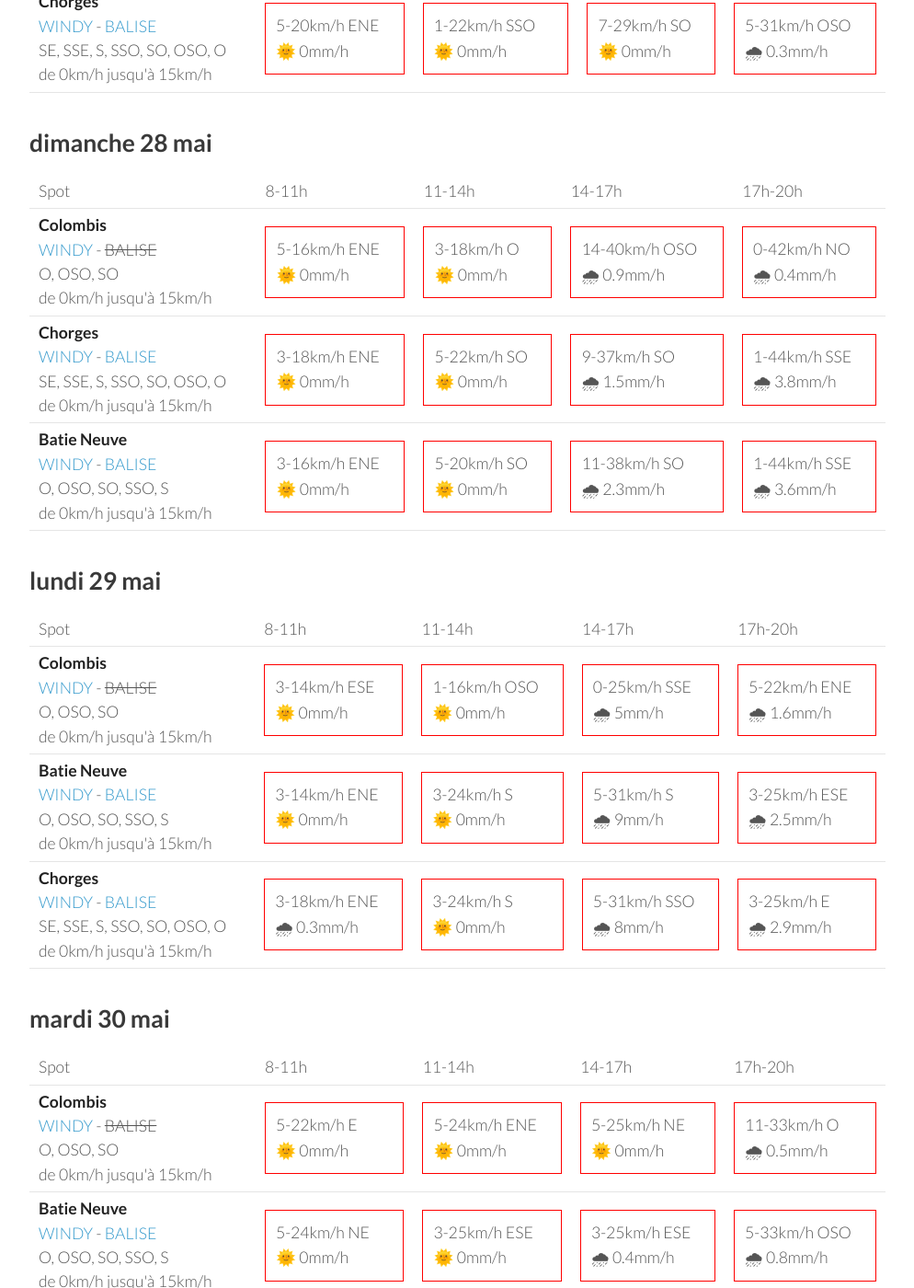
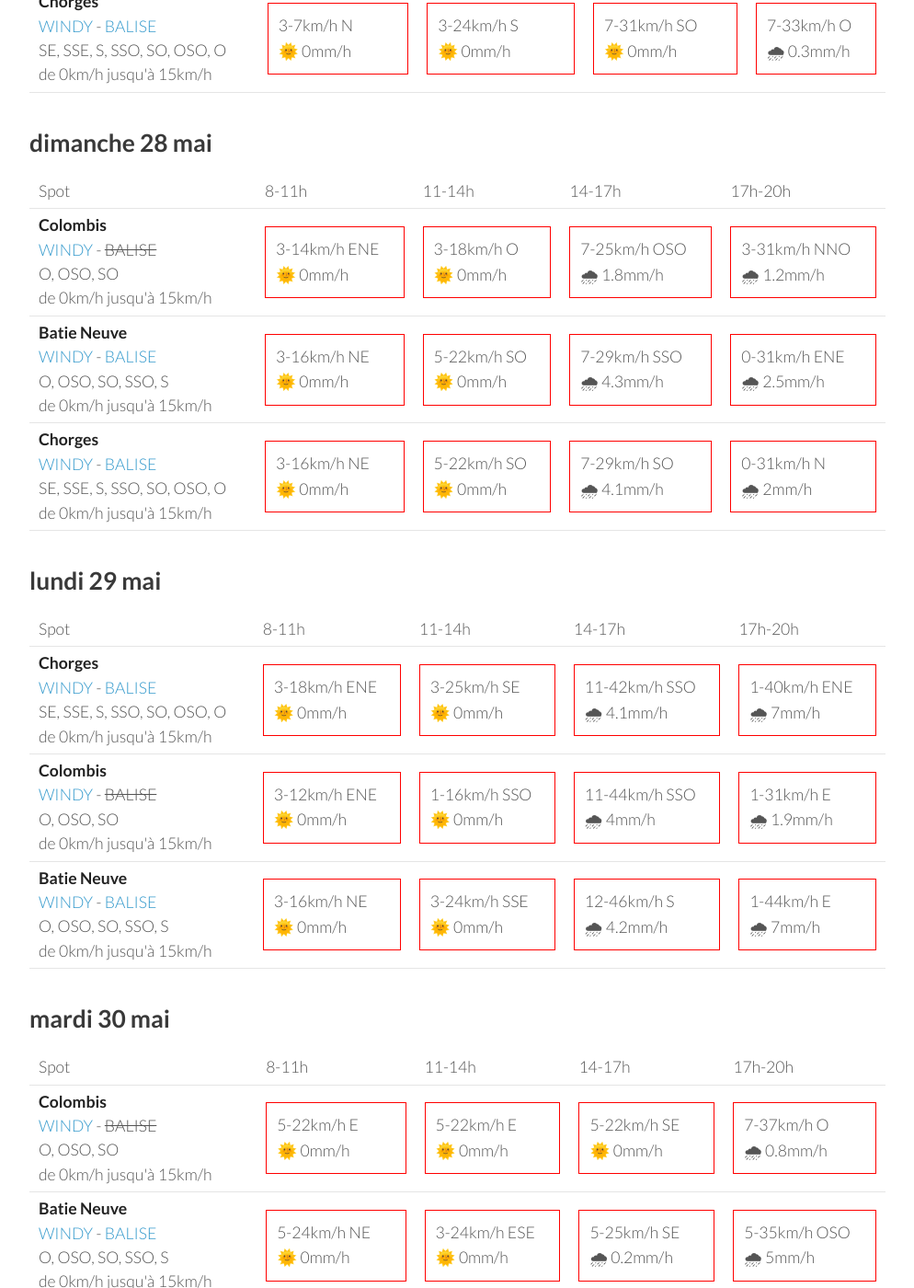
Before and after one commit to parapente-dans-le-nord/parapente-dans-le-nord.github.io, a Jekyll site: the page built from serre_poncon.markdown, in a window 1280 px wide and 1400 px high, scrolled down 1568 px. Shown: the whole window at 92% size, without its empty margins (26-1020 px from the left). Built offline with Jekyll 4.4.1, drawn with Linux system fonts in a browser that asks for light colours; some of the changed text lies outside the part shown.

Commit message:
update index.markdown

```diff
--- a/serre_poncon.markdown
+++ b/serre_poncon.markdown
@@ -22,30 +22,30 @@ page mise à jour le jeudi 25 mai 17:31
       <td>17h-20h</td>
     </tr>
 <tr>
+        <td><strong>Batie Neuve</strong><br><a href="https://windy.com/44.584/6.236?44.559,6.262,10,m:eTtagly">WINDY</a> - <span class=""><a href="https://www.openwindmap.org/PP554">BALISE</a> </span><br> <span class="vent-favorable">O, OSO, SO, SSO, S</span><br><span class="force-vent">de 0km/h jusqu'à 15km/h</span> </td>
+
+            <td><div class="not-flyable"><p>0-0km/h NA</p><p>🌧️ 0mm/h</p></div></td>
+            <td><div class="not-flyable"><p>0-0km/h NA</p><p>🌧️ 0mm/h</p></div></td>
+            <td><div class="not-flyable"><p>0-0km/h NA</p><p>🌧️ 0mm/h</p></div></td>
+            <td><div class="flyable"><p>5-14km/h SSO</p><p>🌧 3mm/h</p></div></td>
+
+    </tr>
+<tr>
         <td><strong>Chorges</strong><br><a href="https://windy.com/44.578/6.280?44.559,6.262,10">WINDY</a> - <span class=""><a href="https://www.openwindmap.org/PP554">BALISE</a> </span><br> <span class="vent-favorable">SE, SSE, S, SSO, SO, OSO, O</span><br><span class="force-vent">de 0km/h jusqu'à 15km/h</span> </td>
 
             <td><div class="not-flyable"><p>0-0km/h NA</p><p>🌧️ 0mm/h</p></div></td>
-            <td><div class="not-flyable"><p>12-27km/h ESE</p><p>🌧 1mm/h</p></div></td>
-            <td><div class="not-flyable"><p>9-20km/h SSO</p><p>🌧 0.5mm/h</p></div></td>
-            <td><div class="not-flyable"><p>11-27km/h NO</p><p>🌧 0.7mm/h</p></div></td>
+            <td><div class="not-flyable"><p>0-0km/h NA</p><p>🌧️ 0mm/h</p></div></td>
+            <td><div class="not-flyable"><p>0-0km/h NA</p><p>🌧️ 0mm/h</p></div></td>
+            <td><div class="flyable"><p>7-12km/h OSO</p><p>🌧 3.1mm/h</p></div></td>
 
     </tr>
 <tr>
         <td><strong>Colombis</strong><br><a href="https://windy.com/44.494/6.216?44.559,6.262,10">WINDY</a> - <span class="no-balise"> BALISE </span><br> <span class="vent-favorable">O, OSO, SO</span><br><span class="force-vent">de 0km/h jusqu'à 15km/h</span> </td>
 
             <td><div class="not-flyable"><p>0-0km/h NA</p><p>🌧️ 0mm/h</p></div></td>
-            <td><div class="not-flyable"><p>12-29km/h E</p><p>🌧 1mm/h</p></div></td>
-            <td><div class="not-flyable"><p>7-22km/h SSE</p><p>🌧 0.8mm/h</p></div></td>
-            <td><div class="not-flyable"><p>7-31km/h ONO</p><p>🌧 1.4mm/h</p></div></td>
-
-    </tr>
-<tr>
-        <td><strong>Batie Neuve</strong><br><a href="https://windy.com/44.584/6.236?44.559,6.262,10,m:eTtagly">WINDY</a> - <span class=""><a href="https://www.openwindmap.org/PP554">BALISE</a> </span><br> <span class="vent-favorable">O, OSO, SO, SSO, S</span><br><span class="force-vent">de 0km/h jusqu'à 15km/h</span> </td>
-
             <td><div class="not-flyable"><p>0-0km/h NA</p><p>🌧️ 0mm/h</p></div></td>
-            <td><div class="not-flyable"><p>12-29km/h SE</p><p>🌧 0.8mm/h</p></div></td>
-            <td><div class="not-flyable"><p>9-22km/h S</p><p>🌧 0.5mm/h</p></div></td>
-            <td><div class="not-flyable"><p>12-25km/h NO</p><p>🌧 1mm/h</p></div></td>
+            <td><div class="not-flyable"><p>0-0km/h NA</p><p>🌧️ 0mm/h</p></div></td>
+            <td><div class="not-flyable"><p>3-7km/h ESE</p><p>🌧 1.1mm/h</p></div></td>
 
     </tr>
 
@@ -69,28 +69,28 @@ page mise à jour le jeudi 25 mai 17:31
 
             <td><div class="not-flyable"><p>1-5km/h NNE</p><p>🌞 0mm/h</p></div></td>
             <td><div class="flyable"><p>7-14km/h OSO</p><p>🌞 0mm/h</p></div></td>
-            <td><div class="not-flyable"><p>9-22km/h SO</p><p>🌞 0mm/h</p></div></td>
-            <td><div class="not-flyable"><p>7-16km/h ONO</p><p>🌞 0mm/h</p></div></td>
+            <td><div class="not-flyable"><p>11-22km/h SO</p><p>🌞 0mm/h</p></div></td>
+            <td><div class="not-flyable"><p>7-20km/h OSO</p><p>🌞 0mm/h</p></div></td>
+
+
+    </tr>
+<tr>
+        <td><strong>Colombis</strong><br><a href="https://windy.com/44.494/6.216?44.559,6.262,10">WINDY</a> - <span class="no-balise"> BALISE </span><br> <span class="vent-favorable">O, OSO, SO</span><br><span class="force-vent">de 0km/h jusqu'à 15km/h</span> </td>
+
+            <td><div class="not-flyable"><p>11-25km/h ENE</p><p>🌞 0mm/h</p></div></td>
+            <td><div class="not-flyable"><p>5-18km/h SE</p><p>🌞 0mm/h</p></div></td>
+            <td><div class="not-flyable"><p>7-22km/h OSO</p><p>🌞 0mm/h</p></div></td>
+            <td><div class="not-flyable"><p>9-24km/h SO</p><p>🌞 0mm/h</p></div></td>
 
 
     </tr>
 <tr>
         <td><strong>Batie Neuve</strong><br><a href="https://windy.com/44.584/6.236?44.559,6.262,10,m:eTtagly">WINDY</a> - <span class=""><a href="https://www.openwindmap.org/PP554">BALISE</a> </span><br> <span class="vent-favorable">O, OSO, SO, SSO, S</span><br><span class="force-vent">de 0km/h jusqu'à 15km/h</span> </td>
 
-            <td><div class="not-flyable"><p>3-5km/h N</p><p>🌞 0mm/h</p></div></td>
+            <td><div class="not-flyable"><p>3-7km/h N</p><p>🌞 0mm/h</p></div></td>
             <td><div class="not-flyable"><p>7-16km/h SO</p><p>🌞 0mm/h</p></div></td>
             <td><div class="not-flyable"><p>9-24km/h SO</p><p>🌞 0mm/h</p></div></td>
-            <td><div class="not-flyable"><p>3-22km/h NO</p><p>🌞 0mm/h</p></div></td>
-
-
-    </tr>
-<tr>
-        <td><strong>Colombis</strong><br><a href="https://windy.com/44.494/6.216?44.559,6.262,10">WINDY</a> - <span class="no-balise"> BALISE </span><br> <span class="vent-favorable">O, OSO, SO</span><br><span class="force-vent">de 0km/h jusqu'à 15km/h</span> </td>
-
-            <td><div class="not-flyable"><p>7-18km/h ENE</p><p>🌞 0mm/h</p></div></td>
-            <td><div class="not-flyable"><p>5-14km/h SSE</p><p>🌞 0mm/h</p></div></td>
-            <td><div class="not-flyable"><p>7-22km/h SO</p><p>🌞 0mm/h</p></div></td>
-            <td><div class="not-flyable"><p>9-24km/h SO</p><p>🌞 0mm/h</p></div></td>
+            <td><div class="not-flyable"><p>7-22km/h SSO</p><p>🌞 0mm/h</p></div></td>
 
 
     </tr>
@@ -114,29 +114,29 @@ page mise à jour le jeudi 25 mai 17:31
         <td><strong>Colombis</strong><br><a href="https://windy.com/44.494/6.216?44.559,6.262,10">WINDY</a> - <span class="no-balise"> BALISE </span><br> <span class="vent-favorable">O, OSO, SO</span><br><span class="force-vent">de 0km/h jusqu'à 15km/h</span> </td>
 
             <td><div class="not-flyable"><p>5-18km/h ENE</p><p>🌞 0mm/h</p></div></td>
-            <td><div class="not-flyable"><p>3-18km/h NNO</p><p>🌞 0mm/h</p></div></td>
-            <td><div class="not-flyable"><p>5-22km/h O</p><p>🌞 0mm/h</p></div></td>
-            <td><div class="not-flyable"><p>7-27km/h SSO</p><p>🌧 0.2mm/h</p></div></td>
+            <td><div class="not-flyable"><p>1-18km/h NNO</p><p>🌞 0mm/h</p></div></td>
+            <td><div class="not-flyable"><p>7-24km/h OSO</p><p>🌞 0mm/h</p></div></td>
+            <td><div class="not-flyable"><p>7-25km/h O</p><p>🌞 0mm/h</p></div></td>
 
 
     </tr>
 <tr>
         <td><strong>Batie Neuve</strong><br><a href="https://windy.com/44.584/6.236?44.559,6.262,10,m:eTtagly">WINDY</a> - <span class=""><a href="https://www.openwindmap.org/PP554">BALISE</a> </span><br> <span class="vent-favorable">O, OSO, SO, SSO, S</span><br><span class="force-vent">de 0km/h jusqu'à 15km/h</span> </td>
 
-            <td><div class="not-flyable"><p>5-16km/h NE</p><p>🌞 0mm/h</p></div></td>
-            <td><div class="not-flyable"><p>1-20km/h SSO</p><p>🌞 0mm/h</p></div></td>
-            <td><div class="not-flyable"><p>7-27km/h SO</p><p>🌞 0mm/h</p></div></td>
-            <td><div class="not-flyable"><p>5-29km/h O</p><p>🌧 0.5mm/h</p></div></td>
+            <td><div class="not-flyable"><p>3-7km/h NNE</p><p>🌞 0mm/h</p></div></td>
+            <td><div class="not-flyable"><p>3-22km/h S</p><p>🌞 0mm/h</p></div></td>
+            <td><div class="not-flyable"><p>7-31km/h SO</p><p>🌞 0mm/h</p></div></td>
+            <td><div class="not-flyable"><p>7-33km/h O</p><p>🌧 0.3mm/h</p></div></td>
 
 
     </tr>
 <tr>
         <td><strong>Chorges</strong><br><a href="https://windy.com/44.578/6.280?44.559,6.262,10">WINDY</a> - <span class=""><a href="https://www.openwindmap.org/PP554">BALISE</a> </span><br> <span class="vent-favorable">SE, SSE, S, SSO, SO, OSO, O</span><br><span class="force-vent">de 0km/h jusqu'à 15km/h</span> </td>
 
-            <td><div class="not-flyable"><p>5-20km/h ENE</p><p>🌞 0mm/h</p></div></td>
-            <td><div class="not-flyable"><p>1-22km/h SSO</p><p>🌞 0mm/h</p></div></td>
-            <td><div class="not-flyable"><p>7-29km/h SO</p><p>🌞 0mm/h</p></div></td>
-            <td><div class="not-flyable"><p>5-31km/h OSO</p><p>🌧 0.3mm/h</p></div></td>
+            <td><div class="not-flyable"><p>3-7km/h N</p><p>🌞 0mm/h</p></div></td>
+            <td><div class="not-flyable"><p>3-24km/h S</p><p>🌞 0mm/h</p></div></td>
+            <td><div class="not-flyable"><p>7-31km/h SO</p><p>🌞 0mm/h</p></div></td>
+            <td><div class="not-flyable"><p>7-33km/h O</p><p>🌧 0.3mm/h</p></div></td>
 
 
     </tr>
@@ -159,30 +159,30 @@ page mise à jour le jeudi 25 mai 17:31
 <tr>
         <td><strong>Colombis</strong><br><a href="https://windy.com/44.494/6.216?44.559,6.262,10">WINDY</a> - <span class="no-balise"> BALISE </span><br> <span class="vent-favorable">O, OSO, SO</span><br><span class="force-vent">de 0km/h jusqu'à 15km/h</span> </td>
 
-            <td><div class="not-flyable"><p>5-16km/h ENE</p><p>🌞 0mm/h</p></div></td>
+            <td><div class="not-flyable"><p>3-14km/h ENE</p><p>🌞 0mm/h</p></div></td>
             <td><div class="not-flyable"><p>3-18km/h O</p><p>🌞 0mm/h</p></div></td>
-            <td><div class="not-flyable"><p>14-40km/h OSO</p><p>🌧 0.9mm/h</p></div></td>
-            <td><div class="not-flyable"><p>0-42km/h NO</p><p>🌧 0.4mm/h</p></div></td>
+            <td><div class="not-flyable"><p>7-25km/h OSO</p><p>🌧 1.8mm/h</p></div></td>
+            <td><div class="not-flyable"><p>3-31km/h NNO</p><p>🌧 1.2mm/h</p></div></td>
+
+
+    </tr>
+<tr>
+        <td><strong>Batie Neuve</strong><br><a href="https://windy.com/44.584/6.236?44.559,6.262,10,m:eTtagly">WINDY</a> - <span class=""><a href="https://www.openwindmap.org/PP554">BALISE</a> </span><br> <span class="vent-favorable">O, OSO, SO, SSO, S</span><br><span class="force-vent">de 0km/h jusqu'à 15km/h</span> </td>
+
+            <td><div class="not-flyable"><p>3-16km/h NE</p><p>🌞 0mm/h</p></div></td>
+            <td><div class="not-flyable"><p>5-22km/h SO</p><p>🌞 0mm/h</p></div></td>
+            <td><div class="not-flyable"><p>7-29km/h SSO</p><p>🌧 4.3mm/h</p></div></td>
+            <td><div class="not-flyable"><p>0-31km/h ENE</p><p>🌧 2.5mm/h</p></div></td>
 
 
     </tr>
 <tr>
         <td><strong>Chorges</strong><br><a href="https://windy.com/44.578/6.280?44.559,6.262,10">WINDY</a> - <span class=""><a href="https://www.openwindmap.org/PP554">BALISE</a> </span><br> <span class="vent-favorable">SE, SSE, S, SSO, SO, OSO, O</span><br><span class="force-vent">de 0km/h jusqu'à 15km/h</span> </td>
 
-            <td><div class="not-flyable"><p>3-18km/h ENE</p><p>🌞 0mm/h</p></div></td>
+            <td><div class="not-flyable"><p>3-16km/h NE</p><p>🌞 0mm/h</p></div></td>
             <td><div class="not-flyable"><p>5-22km/h SO</p><p>🌞 0mm/h</p></div></td>
-            <td><div class="not-flyable"><p>9-37km/h SO</p><p>🌧 1.5mm/h</p></div></td>
-            <td><div class="not-flyable"><p>1-44km/h SSE</p><p>🌧 3.8mm/h</p></div></td>
-
-
-    </tr>
-<tr>
-        <td><strong>Batie Neuve</strong><br><a href="https://windy.com/44.584/6.236?44.559,6.262,10,m:eTtagly">WINDY</a> - <span class=""><a href="https://www.openwindmap.org/PP554">BALISE</a> </span><br> <span class="vent-favorable">O, OSO, SO, SSO, S</span><br><span class="force-vent">de 0km/h jusqu'à 15km/h</span> </td>
-
-            <td><div class="not-flyable"><p>3-16km/h ENE</p><p>🌞 0mm/h</p></div></td>
-            <td><div class="not-flyable"><p>5-20km/h SO</p><p>🌞 0mm/h</p></div></td>
-            <td><div class="not-flyable"><p>11-38km/h SO</p><p>🌧 2.3mm/h</p></div></td>
-            <td><div class="not-flyable"><p>1-44km/h SSE</p><p>🌧 3.6mm/h</p></div></td>
+            <td><div class="not-flyable"><p>7-29km/h SO</p><p>🌧 4.1mm/h</p></div></td>
+            <td><div class="not-flyable"><p>0-31km/h N</p><p>🌧 2mm/h</p></div></td>
 
 
     </tr>
@@ -203,32 +203,32 @@ page mise à jour le jeudi 25 mai 17:31
       <td>17h-20h</td>
     </tr>
 <tr>
+        <td><strong>Chorges</strong><br><a href="https://windy.com/44.578/6.280?44.559,6.262,10">WINDY</a> - <span class=""><a href="https://www.openwindmap.org/PP554">BALISE</a> </span><br> <span class="vent-favorable">SE, SSE, S, SSO, SO, OSO, O</span><br><span class="force-vent">de 0km/h jusqu'à 15km/h</span> </td>
+
+            <td><div class="not-flyable"><p>3-18km/h ENE</p><p>🌞 0mm/h</p></div></td>
+            <td><div class="not-flyable"><p>3-25km/h SE</p><p>🌞 0mm/h</p></div></td>
+            <td><div class="not-flyable"><p>11-42km/h SSO</p><p>🌧 4.1mm/h</p></div></td>
+            <td><div class="not-flyable"><p>1-40km/h ENE</p><p>🌧 7mm/h</p></div></td>
+
+
+    </tr>
+<tr>
         <td><strong>Colombis</strong><br><a href="https://windy.com/44.494/6.216?44.559,6.262,10">WINDY</a> - <span class="no-balise"> BALISE </span><br> <span class="vent-favorable">O, OSO, SO</span><br><span class="force-vent">de 0km/h jusqu'à 15km/h</span> </td>
 
-            <td><div class="not-flyable"><p>3-14km/h ESE</p><p>🌞 0mm/h</p></div></td>
-            <td><div class="not-flyable"><p>1-16km/h OSO</p><p>🌞 0mm/h</p></div></td>
-            <td><div class="not-flyable"><p>0-25km/h SSE</p><p>🌧 5mm/h</p></div></td>
-            <td><div class="not-flyable"><p>5-22km/h ENE</p><p>🌧 1.6mm/h</p></div></td>
+            <td><div class="not-flyable"><p>3-12km/h ENE</p><p>🌞 0mm/h</p></div></td>
+            <td><div class="not-flyable"><p>1-16km/h SSO</p><p>🌞 0mm/h</p></div></td>
+            <td><div class="not-flyable"><p>11-44km/h SSO</p><p>🌧 4mm/h</p></div></td>
+            <td><div class="not-flyable"><p>1-31km/h E</p><p>🌧 1.9mm/h</p></div></td>
 
 
     </tr>
 <tr>
         <td><strong>Batie Neuve</strong><br><a href="https://windy.com/44.584/6.236?44.559,6.262,10,m:eTtagly">WINDY</a> - <span class=""><a href="https://www.openwindmap.org/PP554">BALISE</a> </span><br> <span class="vent-favorable">O, OSO, SO, SSO, S</span><br><span class="force-vent">de 0km/h jusqu'à 15km/h</span> </td>
 
-            <td><div class="not-flyable"><p>3-14km/h ENE</p><p>🌞 0mm/h</p></div></td>
-            <td><div class="not-flyable"><p>3-24km/h S</p><p>🌞 0mm/h</p></div></td>
-            <td><div class="not-flyable"><p>5-31km/h S</p><p>🌧 9mm/h</p></div></td>
-            <td><div class="not-flyable"><p>3-25km/h ESE</p><p>🌧 2.5mm/h</p></div></td>
-
-
-    </tr>
-<tr>
-        <td><strong>Chorges</strong><br><a href="https://windy.com/44.578/6.280?44.559,6.262,10">WINDY</a> - <span class=""><a href="https://www.openwindmap.org/PP554">BALISE</a> </span><br> <span class="vent-favorable">SE, SSE, S, SSO, SO, OSO, O</span><br><span class="force-vent">de 0km/h jusqu'à 15km/h</span> </td>
-
-            <td><div class="not-flyable"><p>3-18km/h ENE</p><p>🌧 0.3mm/h</p></div></td>
-            <td><div class="not-flyable"><p>3-24km/h S</p><p>🌞 0mm/h</p></div></td>
-            <td><div class="not-flyable"><p>5-31km/h SSO</p><p>🌧 8mm/h</p></div></td>
-            <td><div class="not-flyable"><p>3-25km/h E</p><p>🌧 2.9mm/h</p></div></td>
+            <td><div class="not-flyable"><p>3-16km/h NE</p><p>🌞 0mm/h</p></div></td>
+            <td><div class="not-flyable"><p>3-24km/h SSE</p><p>🌞 0mm/h</p></div></td>
+            <td><div class="not-flyable"><p>12-46km/h S</p><p>🌧 4.2mm/h</p></div></td>
+            <td><div class="not-flyable"><p>1-44km/h E</p><p>🌧 7mm/h</p></div></td>
 
 
     </tr>
@@ -252,9 +252,9 @@ page mise à jour le jeudi 25 mai 17:31
         <td><strong>Colombis</strong><br><a href="https://windy.com/44.494/6.216?44.559,6.262,10">WINDY</a> - <span class="no-balise"> BALISE </span><br> <span class="vent-favorable">O, OSO, SO</span><br><span class="force-vent">de 0km/h jusqu'à 15km/h</span> </td>
 
             <td><div class="not-flyable"><p>5-22km/h E</p><p>🌞 0mm/h</p></div></td>
-            <td><div class="not-flyable"><p>5-24km/h ENE</p><p>🌞 0mm/h</p></div></td>
-            <td><div class="not-flyable"><p>5-25km/h NE</p><p>🌞 0mm/h</p></div></td>
-            <td><div class="not-flyable"><p>11-33km/h O</p><p>🌧 0.5mm/h</p></div></td>
+            <td><div class="not-flyable"><p>5-22km/h E</p><p>🌞 0mm/h</p></div></td>
+            <td><div class="not-flyable"><p>5-22km/h SE</p><p>🌞 0mm/h</p></div></td>
+            <td><div class="not-flyable"><p>7-37km/h O</p><p>🌧 0.8mm/h</p></div></td>
 
 
     </tr>
@@ -262,9 +262,9 @@ page mise à jour le jeudi 25 mai 17:31
         <td><strong>Batie Neuve</strong><br><a href="https://windy.com/44.584/6.236?44.559,6.262,10,m:eTtagly">WINDY</a> - <span class=""><a href="https://www.openwindmap.org/PP554">BALISE</a> </span><br> <span class="vent-favorable">O, OSO, SO, SSO, S</span><br><span class="force-vent">de 0km/h jusqu'à 15km/h</span> </td>
 
             <td><div class="not-flyable"><p>5-24km/h NE</p><p>🌞 0mm/h</p></div></td>
-            <td><div class="not-flyable"><p>3-25km/h ESE</p><p>🌞 0mm/h</p></div></td>
-            <td><div class="not-flyable"><p>3-25km/h ESE</p><p>🌧 0.4mm/h</p></div></td>
-            <td><div class="not-flyable"><p>5-33km/h OSO</p><p>🌧 0.8mm/h</p></div></td>
+            <td><div class="not-flyable"><p>3-24km/h ESE</p><p>🌞 0mm/h</p></div></td>
+            <td><div class="not-flyable"><p>5-25km/h SE</p><p>🌧 0.2mm/h</p></div></td>
+            <td><div class="not-flyable"><p>5-35km/h OSO</p><p>🌧 5mm/h</p></div></td>
 
 
     </tr>
@@ -272,9 +272,9 @@ page mise à jour le jeudi 25 mai 17:31
         <td><strong>Chorges</strong><br><a href="https://windy.com/44.578/6.280?44.559,6.262,10">WINDY</a> - <span class=""><a href="https://www.openwindmap.org/PP554">BALISE</a> </span><br> <span class="vent-favorable">SE, SSE, S, SSO, SO, OSO, O</span><br><span class="force-vent">de 0km/h jusqu'à 15km/h</span> </td>
 
             <td><div class="not-flyable"><p>5-29km/h ENE</p><p>🌞 0mm/h</p></div></td>
-            <td><div class="not-flyable"><p>5-29km/h E</p><p>🌞 0mm/h</p></div></td>
-            <td><div class="not-flyable"><p>5-29km/h E</p><p>🌞 0mm/h</p></div></td>
-            <td><div class="not-flyable"><p>5-35km/h OSO</p><p>🌧 0.5mm/h</p></div></td>
+            <td><div class="not-flyable"><p>3-27km/h E</p><p>🌞 0mm/h</p></div></td>
+            <td><div class="not-flyable"><p>5-27km/h ESE</p><p>🌧 0.4mm/h</p></div></td>
+            <td><div class="not-flyable"><p>7-37km/h OSO</p><p>🌧 4mm/h</p></div></td>
 
 
     </tr>
```
Also changed, not shown: other parts of serre_poncon.markdown (+1 -1 lines).
